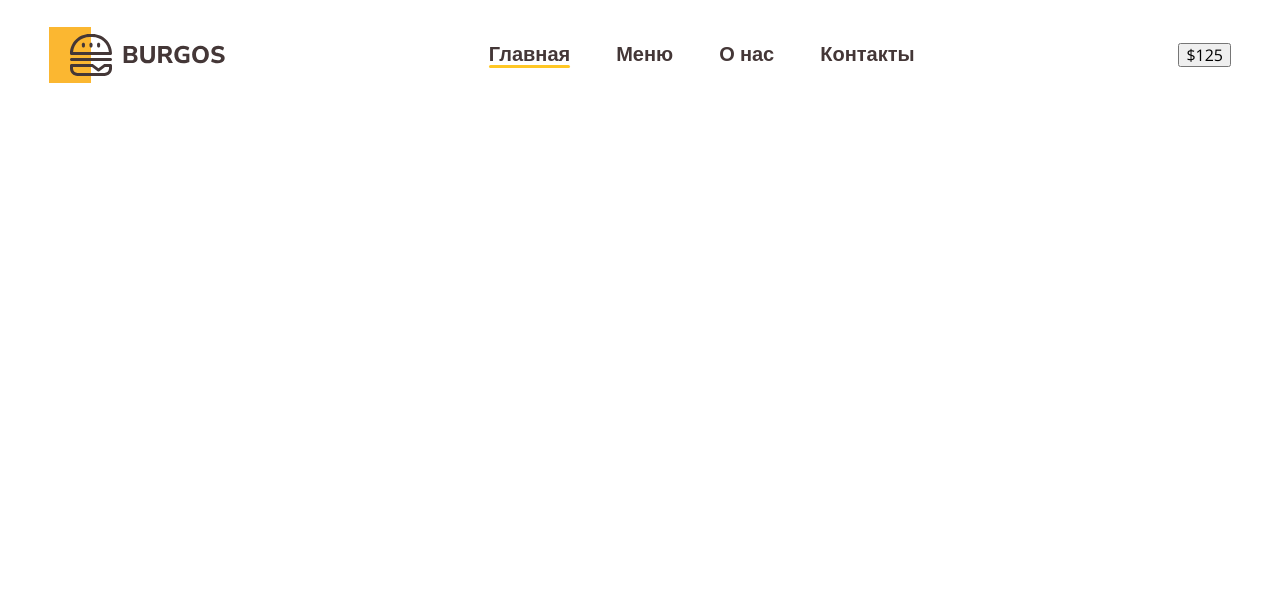
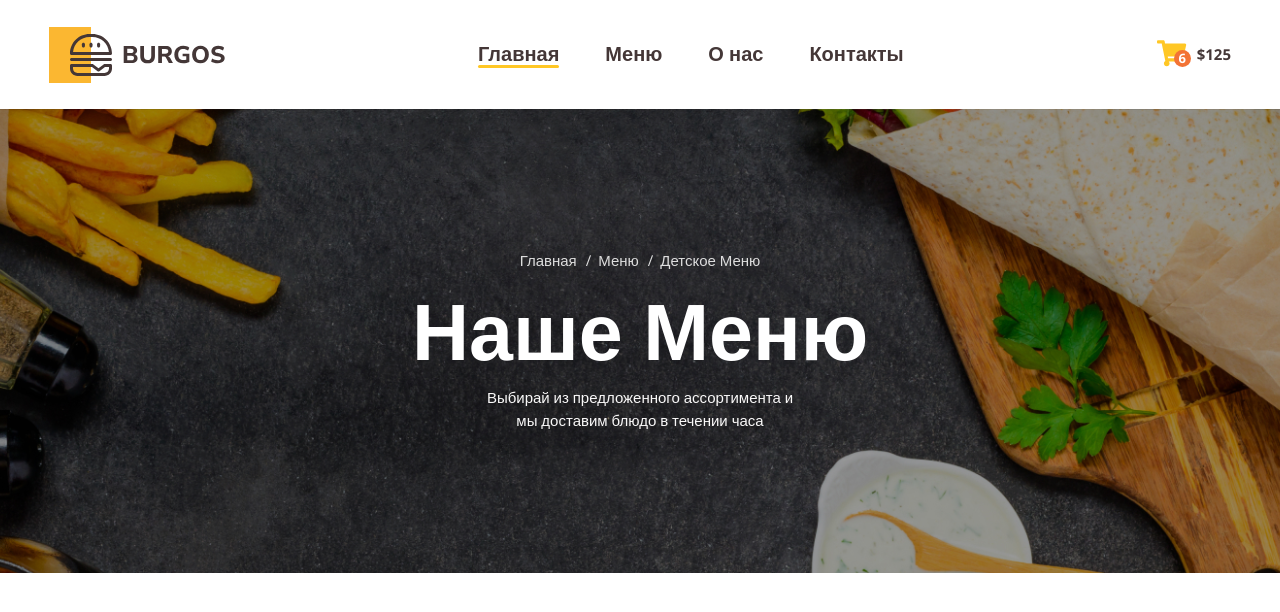
Before and after one commit to arab1611/Module01-Burger, a plain HTML site: page index.html in a window 1280 px wide. Drawn offline with nearby package versions, Linux system fonts and the light colour scheme.

Commit message:
Add styles

```diff
--- a/index.html
+++ b/index.html
@@ -24,9 +24,27 @@
                         <li><a href="#">Контакты</a></li>
                     </ul>
                 </nav>
-                <button type="button">$125</button>
+                <button type="button" class="button">
+                    <span class="button-item">
+                        <img src="image/shopping-cart.svg" alt="Корзина">
+                        <span class="button-count">6</span>
+                    </span>
+                    <span class="button-text">$125</span>
+                </button>
              </div>
         </div>
     </header>
+    <div class="bg">
+        <div class="container">
+            <ul class="breadcrumbs">
+                <li><a href="#">Главная</a></li>
+                <li><a href="#">Меню</a></li>
+                <li><a href="#">Детское Меню</a></li>
+            </ul>
+            <h1 class="title">Наше Меню</h1>
+                <p class="description">Выбирай из предложенного ассортимента и мы доставим блюдо в течении часа</p>
+
+        </div>
+    </div>
 </body>
 </html>
--- a/style/main.css
+++ b/style/main.css
@@ -1,5 +1,6 @@
 body {
-    /*font-family: 'Nunito Sans', sans-serif;*/
+    font-family: 'Nunito Sans', sans-serif;
+    font-family: 'Open Sans', sans-serif;
 }
 .container {
     max-width: 1182px;
@@ -46,3 +47,78 @@ body {
     background-color: transparent;
     display: block;
 }
+.button {
+    display: flex;
+    align-items: center ;
+    background-color: transparent;
+    border: none;
+    padding: 0;
+    gap: 10px;
+}
+.button-text {
+    color:#443737;
+    font-weight: 700;
+    font-size: 15px;
+}
+.button-count {
+    font-weight: 700;
+    font-size: 13px;
+    color: #FFFFFF;
+    background: #F37335;
+    border-radius: 100%;
+    position: absolute;
+    width: 17px;
+    height: 17px;
+    text-align: center;
+    line-height: 1.3;
+    bottom: 3px;
+    right: -4px;
+}
+.button-item {
+    position: relative;
+}
+.bg {
+    text-align: center;
+    color: #FFFFFF;
+    background-image: url(../image/Group\ 3.jpg);
+    background-size: cover;
+    background-position: center center;
+    padding: 142px 0;
+}
+.breadcrumbs {
+    padding-left: 0;
+    margin-top: 0;
+    list-style-type: none;
+    display: flex;
+    justify-content: center;
+    gap: 16px;
+}
+.breadcrumbs a {
+    color: #DEDEDE;
+    font-size: 15px;
+    font-family: 'Open Sans', sans-serif;
+    text-decoration: none;
+
+}
+.breadcrumbs a::before {
+    content: '/';
+    position: relative;
+    left: -7px;
+}
+.breadcrumbs li:first-child a::before{
+    display: none;
+}
+.title  {
+    font-weight: 700;
+    font-size: 79px;
+    margin-top: 10px;
+    margin-bottom: 10px;
+}
+.description {
+    font-family: 'Open Sans', sans-serif;
+    font-size: 15px;
+    line-height: 1.5;
+    color: #FAF9F9;
+    max-width: 320px;
+    margin: 0 auto;
+}
```
Also changed, not shown: image/Group 3.jpg (added), image/shopping-cart.svg (added), 1 other file.
